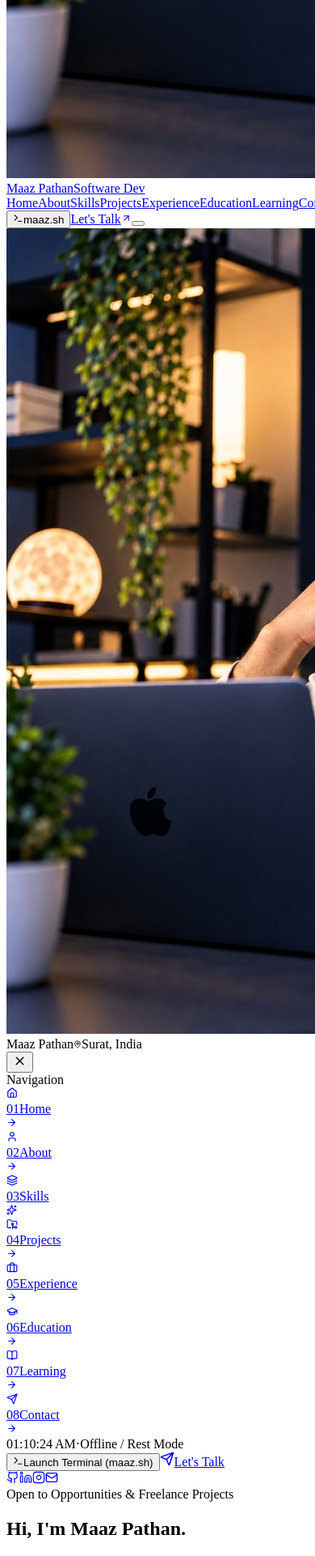
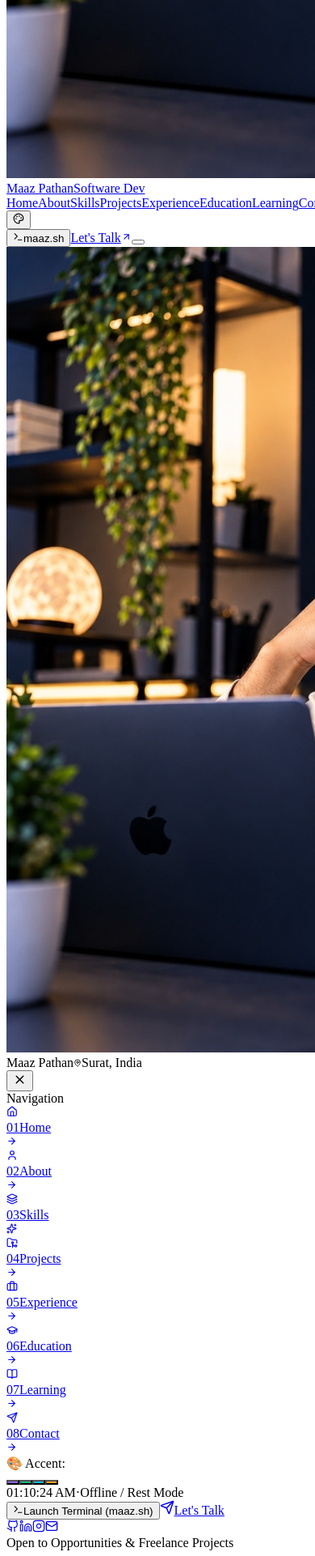
Before and after one commit to maazpathan07/portfolio, a React (Vite) app: page / in a window 390 px wide. Shown: the part 801-2723 px from the top of the page at 81% size. Built offline with nearby package versions, Linux system fonts and the light colour scheme; the HTML template or start-up script is replaced by a standard one.

Commit message:
feat(navbar): add theme palette switcher in navbar header and mobile drawer

```diff
--- a/src/components/layout/MobileMenu.tsx
+++ b/src/components/layout/MobileMenu.tsx
@@ -19,6 +19,8 @@ import { PROFILE } from '../../data/profile';
 import { SocialLinks } from '../ui/SocialLinks';
 import { Button } from '../ui/Button';
 import { LiveStatusClock } from '../ui/LiveStatusClock';
+import { useAccentTheme } from '../../context/ThemeContext';
+import { THEME_OPTIONS } from '../../types/theme';
 import profilePhoto from '../../assets/images/profile-portrait.jpg';
 
 interface MobileMenuProps {
@@ -46,6 +48,7 @@ export const MobileMenu: React.FC<MobileMenuProps> = ({
   onOpenTerminal,
   activeId,
 }) => {
+  const { theme, setTheme } = useAccentTheme();
   const drawerRef = useRef<HTMLDivElement>(null);
   const closeButtonRef = useRef<HTMLButtonElement>(null);
 
@@ -179,8 +182,33 @@ export const MobileMenu: React.FC<MobileMenuProps> = ({
           })}
         </nav>
 
-        {/* Footer Area with Live Clock, Terminal, Action & Socials */}
+        {/* Footer Area with Theme Selector, Live Clock, Terminal, Action & Socials */}
         <div className="pt-3.5 border-t border-white/[0.08] space-y-2.5">
+          {/* Mobile Theme Palette Selector Row */}
+          <div className="flex items-center justify-between px-3 py-2 rounded-xl bg-[#141422] border border-white/[0.08]">
+            <span className="text-[11px] font-mono text-[#A1A1AA] flex items-center gap-1.5">
+              <span>🎨</span> Accent:
+            </span>
+            <div className="flex items-center gap-2">
+              {THEME_OPTIONS.map((opt) => (
+                <button
+                  key={opt.id}
+                  onClick={() => setTheme(opt.id)}
+                  title={opt.name}
+                  aria-label={`Switch to ${opt.name} theme`}
+                  className={`w-6 h-6 rounded-full transition-all duration-200 flex items-center justify-center ${
+                    theme === opt.id
+                      ? 'scale-110 ring-2 ring-white/60 shadow-[0_0_10px_rgba(255,255,255,0.3)]'
+                      : 'opacity-60 hover:opacity-100 hover:scale-105'
+                  }`}
+                  style={{ backgroundColor: opt.color }}
+                >
+                  {theme === opt.id && <span className="w-1.5 h-1.5 rounded-full bg-white" />}
+                </button>
+              ))}
+            </div>
+          </div>
+
           {/* Live Surat Clock & Status in Drawer */}
           <LiveStatusClock variant="compact" className="w-full justify-center text-[11px]" />
 
--- a/src/components/layout/Navbar.tsx
+++ b/src/components/layout/Navbar.tsx
@@ -1,17 +1,22 @@
-import React, { useState, useEffect } from 'react';
-import { ArrowUpRight, Terminal as TerminalIcon } from 'lucide-react';
+import React, { useState, useEffect, useRef } from 'react';
+import { ArrowUpRight, Terminal as TerminalIcon, Palette, Check } from 'lucide-react';
 import { NAV_LINKS } from '../../data/navigation';
 import { PROFILE } from '../../data/profile';
 import { useScrollSpy } from '../../hooks/useScrollSpy';
 import { MobileMenu } from './MobileMenu';
 import { TerminalModal } from '../ui/TerminalModal';
+import { useAccentTheme } from '../../context/ThemeContext';
+import { THEME_OPTIONS } from '../../types/theme';
 import profilePhoto from '../../assets/images/profile-portrait.jpg';
 
 export const Navbar: React.FC = () => {
+  const { theme, setTheme } = useAccentTheme();
   const [isScrolled, setIsScrolled] = useState(false);
   const [isDrawerOpen, setIsDrawerOpen] = useState(false);
   const [isTerminalOpen, setIsTerminalOpen] = useState(false);
+  const [isThemeMenuOpen, setIsThemeMenuOpen] = useState(false);
   const [scrollProgress, setScrollProgress] = useState(0);
+  const themeMenuRef = useRef<HTMLDivElement>(null);
 
   const sectionIds = NAV_LINKS.map((link) => link.id);
   const activeId = useScrollSpy(sectionIds, 100);
@@ -33,6 +38,18 @@ export const Navbar: React.FC = () => {
     handleScroll();
     return () => window.removeEventListener('scroll', handleScroll);
   }, []);
+
+  useEffect(() => {
+    const handleClickOutside = (e: MouseEvent) => {
+      if (themeMenuRef.current && !themeMenuRef.current.contains(e.target as Node)) {
+        setIsThemeMenuOpen(false);
+      }
+    };
+    if (isThemeMenuOpen) {
+      document.addEventListener('mousedown', handleClickOutside);
+    }
+    return () => document.removeEventListener('mousedown', handleClickOutside);
+  }, [isThemeMenuOpen]);
 
   return (
     <>
@@ -105,6 +122,53 @@ export const Navbar: React.FC = () => {
 
           {/* Right Actions: Interactive Terminal & CTA */}
           <div className="flex items-center gap-2">
+            {/* Accent Theme Palette Selector Dropdown */}
+            <div ref={themeMenuRef} className="relative">
+              <button
+                onClick={() => setIsThemeMenuOpen((prev) => !prev)}
+                title="Change Accent Color Theme"
+                aria-label="Change Accent Color Theme"
+                className="inline-flex items-center justify-center w-8 h-8 sm:w-9 sm:h-9 rounded-full bg-[#141420]/90 hover:bg-[#1E1E30] text-[#A78BFA] hover:text-white border border-[#8B5CF6]/30 hover:border-[#8B5CF6] shadow-sm hover:shadow-[0_0_18px_rgba(139,92,246,0.35)] transition-all duration-200 active:scale-95 group focus-visible:outline-none focus-visible:ring-2 focus-visible:ring-[#8B5CF6]"
+              >
+                <Palette size={14} className="text-[#8B5CF6] group-hover:scale-110 transition-transform" />
+              </button>
+
+              {/* Theme Dropdown Menu */}
+              {isThemeMenuOpen && (
+                <div className="absolute right-0 top-full mt-2 w-48 p-2 rounded-2xl bg-[#12121A]/95 border border-white/10 backdrop-blur-2xl shadow-[0_16px_36px_rgba(0,0,0,0.6),0_0_24px_rgba(139,92,246,0.15)] z-50 animate-in fade-in zoom-in-95 duration-150 space-y-1">
+                  <div className="px-2 py-1 text-[10px] font-mono text-[#71717A] uppercase tracking-wider border-b border-white/[0.08]">
+                    Accent Theme
+                  </div>
+                  {THEME_OPTIONS.map((opt) => {
+                    const isSelected = theme === opt.id;
+                    return (
+                      <button
+                        key={opt.id}
+                        onClick={() => {
+                          setTheme(opt.id);
+                          setIsThemeMenuOpen(false);
+                        }}
+                        className={`w-full flex items-center justify-between px-2.5 py-1.5 rounded-xl text-xs transition-all ${
+                          isSelected
+                            ? 'bg-white/[0.08] text-white font-semibold'
+                            : 'text-[#D4D4D8] hover:bg-white/[0.04] hover:text-white'
+                        }`}
+                      >
+                        <div className="flex items-center gap-2">
+                          <span
+                            className="w-3.5 h-3.5 rounded-full shrink-0"
+                            style={{ backgroundColor: opt.color }}
+                          />
+                          <span>{opt.name}</span>
+                        </div>
+                        {isSelected && <Check size={12} className="text-white" />}
+                      </button>
+                    );
+                  })}
+                </div>
+              )}
+            </div>
+
             {/* Interactive Terminal Button (maaz.sh) */}
             <button
               onClick={() => setIsTerminalOpen(true)}
```
